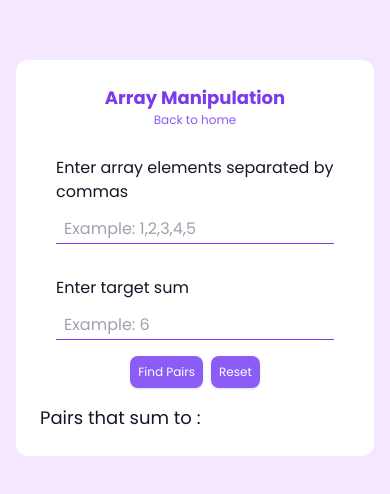
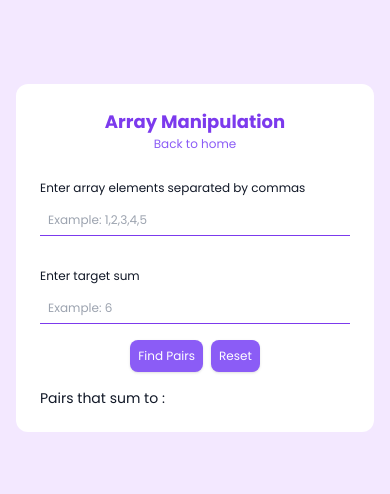
Before and after one commit to chowjustin/talentgrowth, a React (Create React App) app: page /array in a window 390 px wide. Shown: the part 164-658 px from the top of the page. Built offline with nearby package versions, Linux system fonts and the light colour scheme; the HTML template or start-up script is replaced by a standard one.

Commit message:
style: change font size on small screen

```diff
--- a/src/components/ArrayManipulation.js
+++ b/src/components/ArrayManipulation.js
@@ -70,13 +70,13 @@ const ArrayManipulation = () => {
           </button>
         </div>
         <div className="mt-4">
-          <h3 className="text-lg">
+          <h3 className="text-lg max-sm:text-sm">
             Pairs that sum to{" "}
             <span className="text-purple-600 font-bold">{targetSum}</span>:
           </h3>
           <ul>
             {pairs.map((pair, index) => (
-              <li key={index}>
+              <li key={index} className="max-sm:text-xs">
                 {pair[0]} + {pair[1]}
               </li>
             ))}
--- a/src/components/InputBox.js
+++ b/src/components/InputBox.js
@@ -1,6 +1,6 @@
 const InputBox = ({ title, placeholder, value, onChange }) => {
   return (
-    <div className="p-4 space-y-2">
+    <div className="max-sm:px-0 p-4 space-y-2 max-sm:text-xs">
       <h2>{title}</h2>
       <div className="relative">
         <input
```
